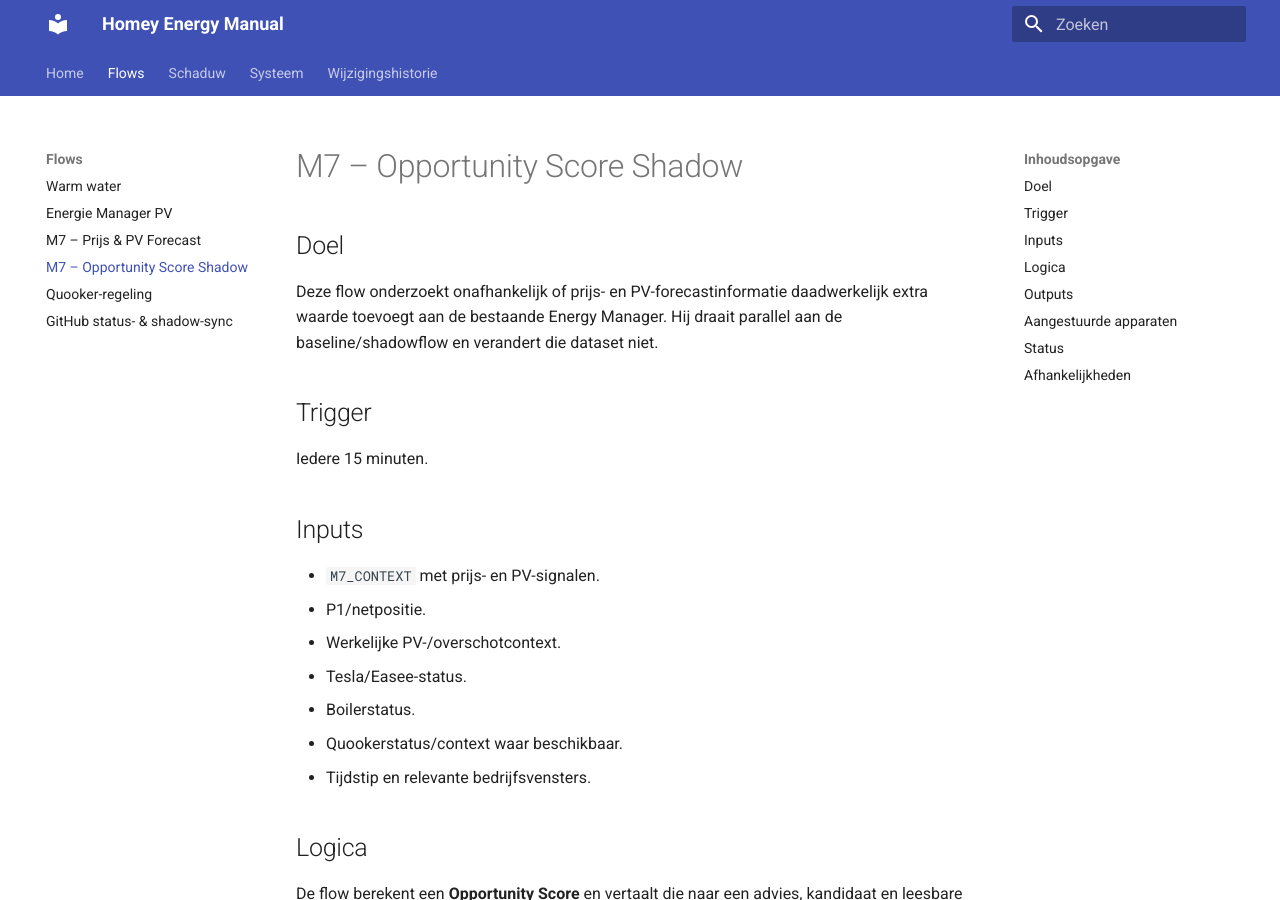
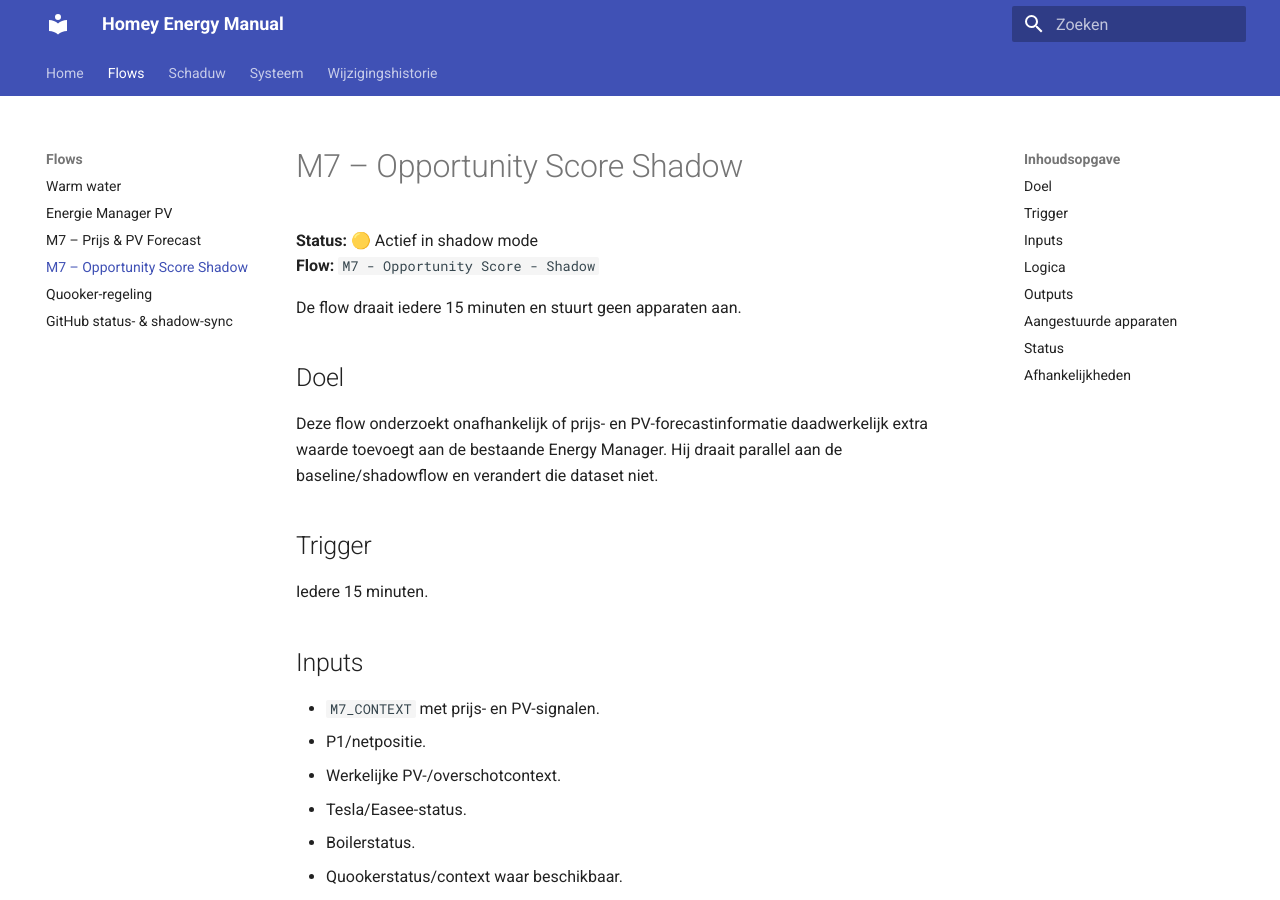
Before and after one commit to OnsKasteeltje/homey-energy-manual, an MkDocs documentation site: the page built from docs/m7-opportunity-shadow.md, in a window 1280 px wide and 900 px high. Built offline with MkDocs 1.6.1 and Material for MkDocs 9.7.7, drawn with Linux system fonts in a browser that asks for light colours.

Commit message:
docs: standardize flow status header for M7 opportunity

```diff
--- a/docs/m7-opportunity-shadow.md
+++ b/docs/m7-opportunity-shadow.md
@@ -1,4 +1,9 @@
 # M7 – Opportunity Score Shadow
+
+**Status:** 🟡 Actief in shadow mode
+**Flow:** `M7 - Opportunity Score - Shadow`
+
+De flow draait iedere 15 minuten en stuurt geen apparaten aan.
 
 ## Doel
 Deze flow onderzoekt onafhankelijk of prijs- en PV-forecastinformatie daadwerkelijk extra waarde toevoegt aan de bestaande Energy Manager. Hij draait parallel aan de baseline/shadowflow en verandert die dataset niet.
```
